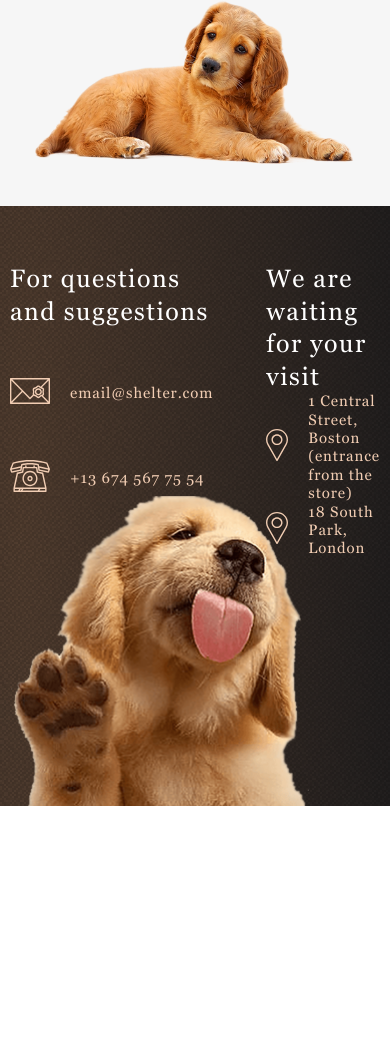
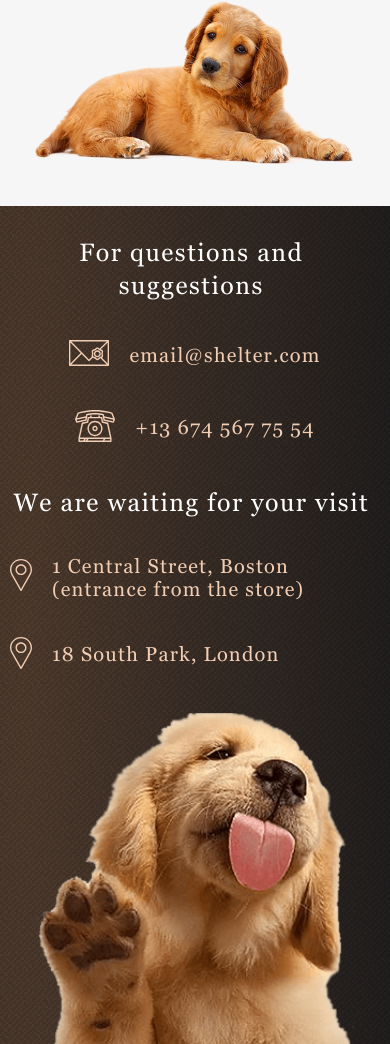
Before and after one commit to Dmitriy-Frostoff/shelter, a website: page shelter/index.html in a window 390 px wide. Shown: the part 3732-4776 px from the top of the page. Before the commit the page ends 4538 px from the top, so only its background shows below. Drawn offline with Linux system fonts and the light colour scheme.

Commit message:
feat: change button width to fix dimension in the 'in addition'section for all supported widths; feat: add adoptive for footer for tablet and mobile widths for main page and for pets page

```diff
--- a/shelter/src/sass/components/Main/_footer.scss
+++ b/shelter/src/sass/components/Main/_footer.scss
@@ -39,6 +39,45 @@
   & > :nth-child(3) {
     flex-basis: calc(300px / $content-width-desktop * 100%);
   }
+
+  @include media-tablet {
+    padding-top: 30px;
+    justify-content: space-around;
+    row-gap: 65px;
+
+    & > :nth-child(1) {
+      flex-basis: calc(279px / $content-width-tablet * 100%);
+    }
+
+    & > :nth-child(2) {
+      flex-basis: calc(302px / $content-width-tablet * 100%);
+    }
+
+    & > :nth-child(3) {
+      flex-basis: calc(300px / $content-width-tablet * 100%);
+    }
+  }
+
+  @include media-mobile {
+    row-gap: 40px;
+
+    & > :nth-child(1) {
+      flex-basis: auto;
+    }
+
+    & > :nth-child(2) {
+      flex-basis: auto;
+    }
+
+    & > :nth-child(3) {
+      flex-basis: auto;
+    }
+
+    //getting second footer__content-container > footer__link-wrapper
+    & > :nth-child(2) > .footer__link-wrapper {
+      justify-content: flex-start;
+    }
+  }
 }
 
 .footer__content-container {
@@ -57,6 +96,15 @@
 
   // Various
 
+  @include media-tablet {
+    margin-top: 0;
+  }
+
+  @include media-mobile {
+    height: auto;
+    margin-top: 0;
+    row-gap: 36px;
+  }
 }
 
 .footer__title {
@@ -73,6 +121,10 @@
 
   // Various
 
+  @include media-mobile {
+    text-align: center;
+    width: calc(294px / $content-width-mobile * 100%);
+  }
 }
 
 .footer__link-wrapper {
@@ -90,6 +142,10 @@
 
   // Various
 
+  @include media-mobile {
+    width: 100%;
+    justify-content: center;
+  }
 }
 
 .footer__link {
@@ -154,6 +210,9 @@
 
   // Various
 
+  @include media-mobile {
+    @include text ($style: normal, $weight: 400, $size: 2rem, $height: 2.3rem, $let-spacing: 0.06em);
+  }
 }
 
 .footer__image {
@@ -171,4 +230,8 @@
 
   // Various
 
+  @include media-mobile {
+    width: calc(260px / $content-width-mobile * 100%);
+    height:calc(269px / $content-width-mobile * 100%);
+  }
 }
--- a/shelter/src/sass/components/Main/_in-addition.scss
+++ b/shelter/src/sass/components/Main/_in-addition.scss
@@ -139,7 +139,7 @@
   // Position
 
   // block-model
-  width: calc(349px / 380px * 100%);
+  width: 349px;
   height: 43px;
   @include flex-model-multiple-columns ($basis: auto, $align-content: normal, $justify-content: space-evenly, $align-items: center);
   flex-wrap: nowrap;
@@ -153,6 +153,10 @@
   // Various
   &:hover, &:active {
     border-radius: 9px;
+  }
+
+  @include media-mobile {
+    width: 281px;
   }
 }
 
```
Also changed, not shown: shelter/Main/style.css, shelter/Pets/style.css, 2 other files.
